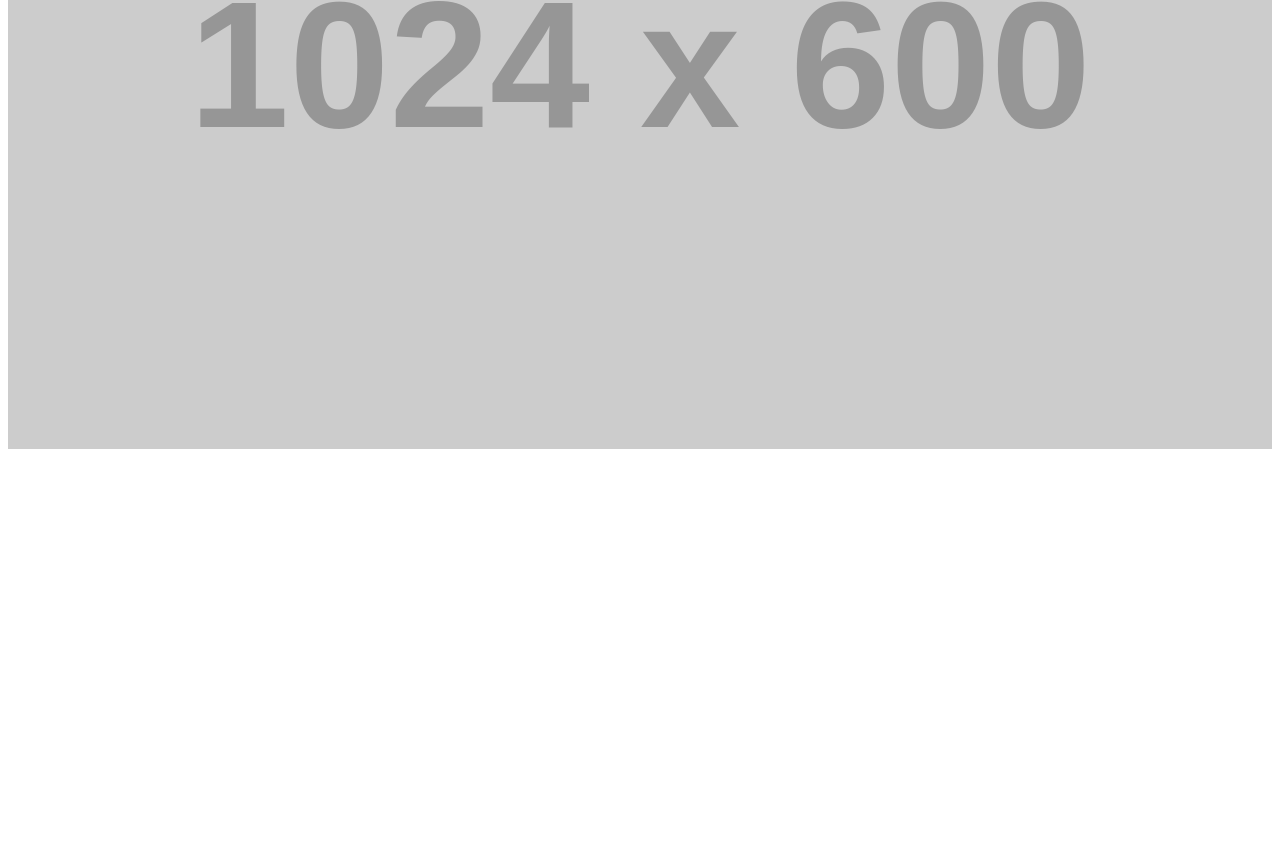
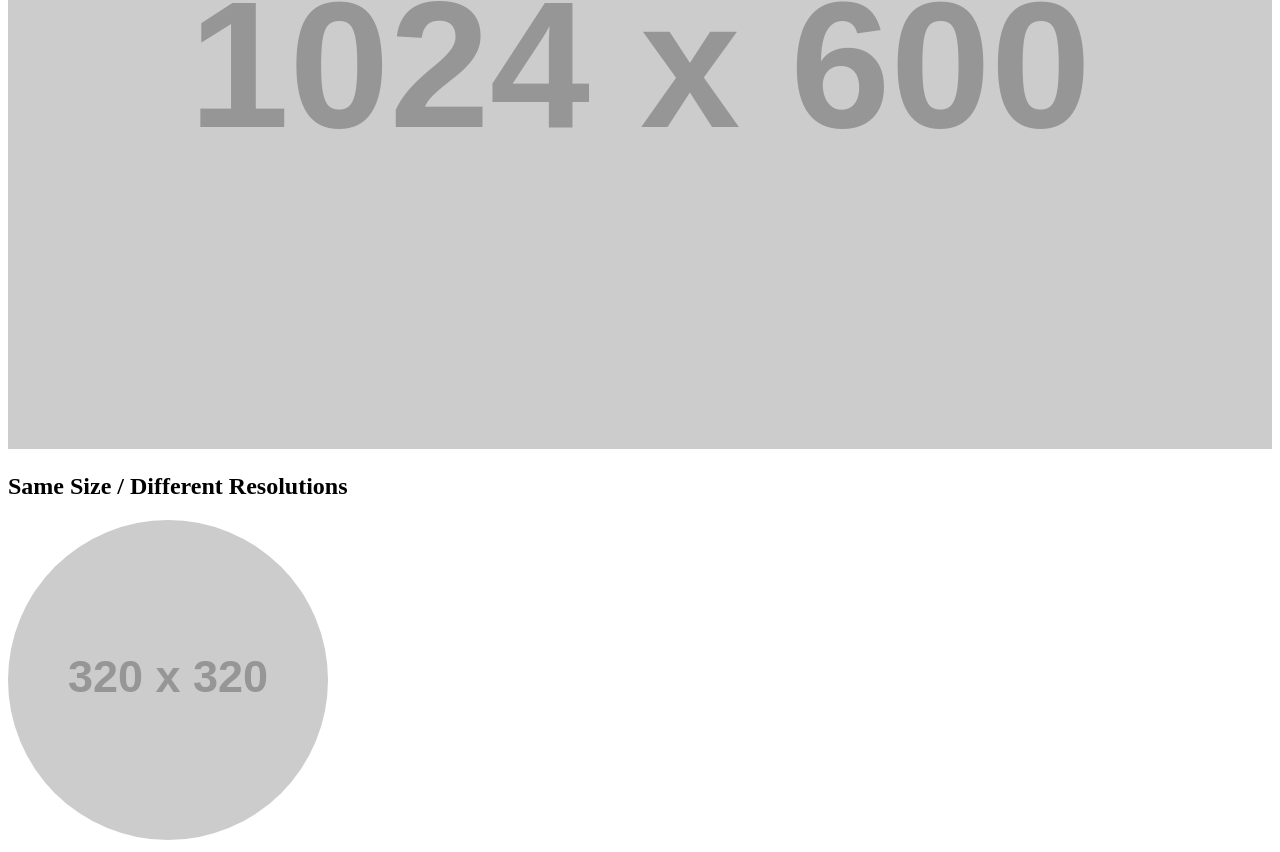
Before and after one commit to john-1523/mtm6201-week4, a plain HTML site: page index.html in a window 1280 px wide. Shown: the part 418-1270 px from the top of the page. Before the commit the page ends 879 px from the top, so only its background shows below. Drawn offline with Linux system fonts and the light colour scheme; placeholder pictures from the web are drawn by us.

Commit message:
Completes demo part 2

```diff
--- a/css/main.css
+++ b/css/main.css
@@ -1,3 +1,8 @@
 img {
     width: 100%;
 }
+
+.avatar {
+    max-width: 320px;
+    border-radius: 50%;
+}
--- a/index.html
+++ b/index.html
@@ -23,7 +23,17 @@
                 src="https://placehold.co/640x400"
                 alt="placeholder image">
         </section>
-
+        <section>
+            <h2>Same Size / Different Resolutions</h2>
+            <img
+                srcset="
+                    https://placehold.co/320x320,
+                    https://placehold.co/640x640 2x,
+                    https://placehold.co/960x960 3x"
+                src="https://placehold.co/640x640"
+                alt="placeholder image"
+                class="avatar">
+        </section>
     </div>
 </body>
 </html>
```
